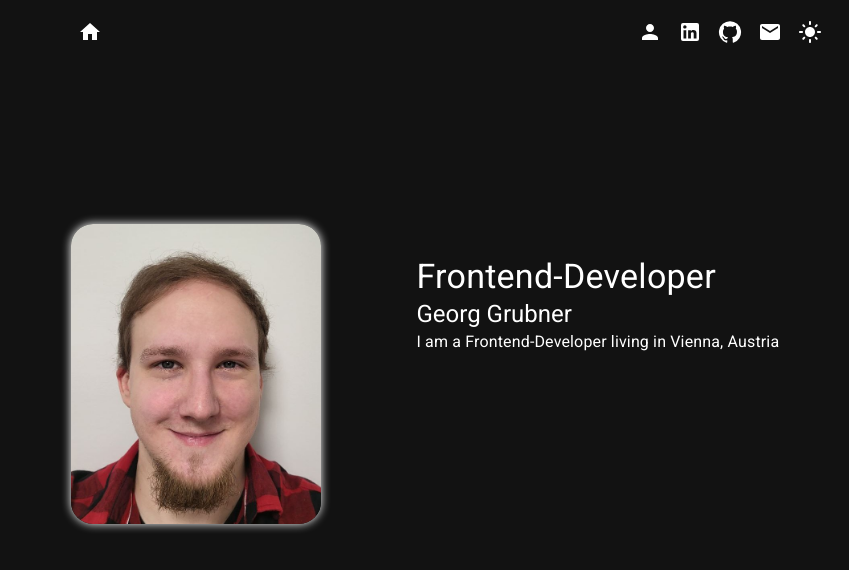
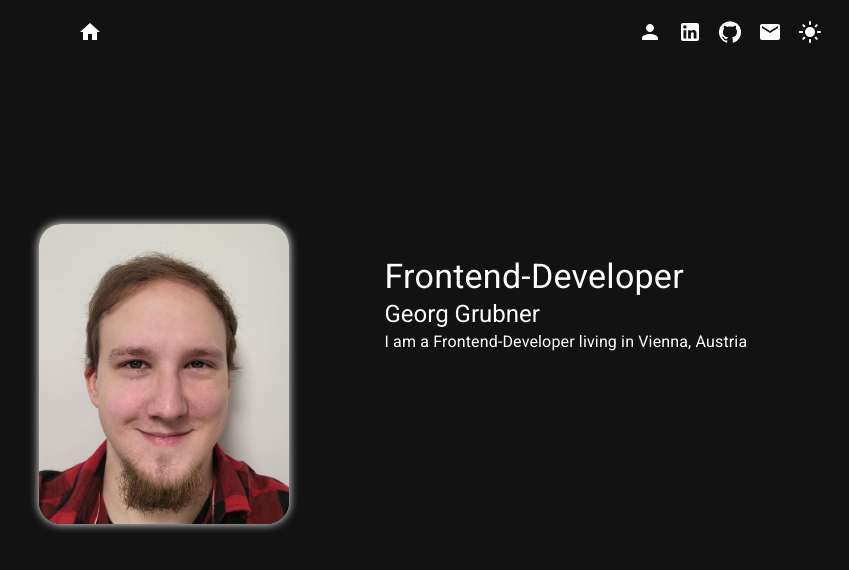
Before and after one commit to georggrubner/cv, a React (Vite) app: page / in a window 1280 px wide. Shown: the top 570 px of the page, without its empty margins (190-1039 px from the left). Built offline with nearby package versions, Linux system fonts and the light colour scheme.

Commit message:
moved margin as gap to Layout

```diff
--- a/src/Layout/Body/index.tsx
+++ b/src/Layout/Body/index.tsx
@@ -5,9 +5,5 @@ import { Home } from './Home'
 
 export const Body = () => {
     const { page } = usePage()
-    return (
-        <Stack margin={20} justifyContent="center">
-            {page === 'home' ? <Home /> : <CV />}
-        </Stack>
-    )
+    return <Stack justifyContent="center">{page === 'home' ? <Home /> : <CV />}</Stack>
 }
--- a/src/Layout/index.tsx
+++ b/src/Layout/index.tsx
@@ -3,7 +3,7 @@ import { Body } from './Body'
 import { Header } from './Header'
 
 export const Layout = () => (
-    <Stack>
+    <Stack gap={20}>
         <Header />
         <Body />
     </Stack>
```
